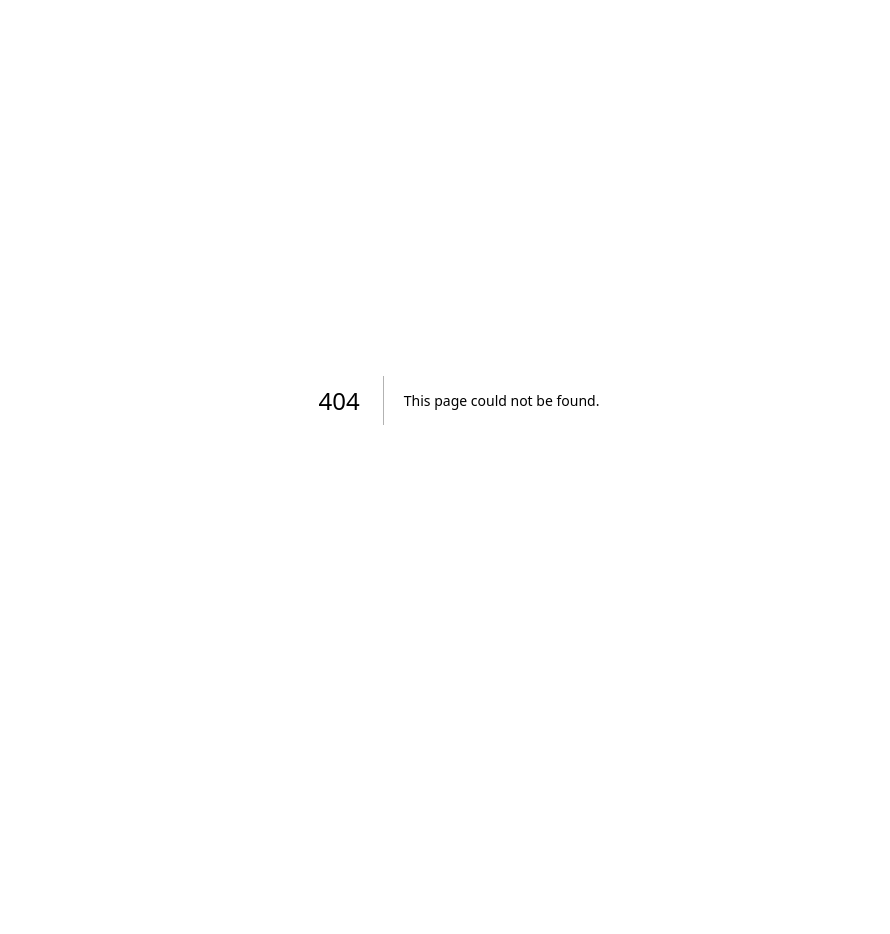
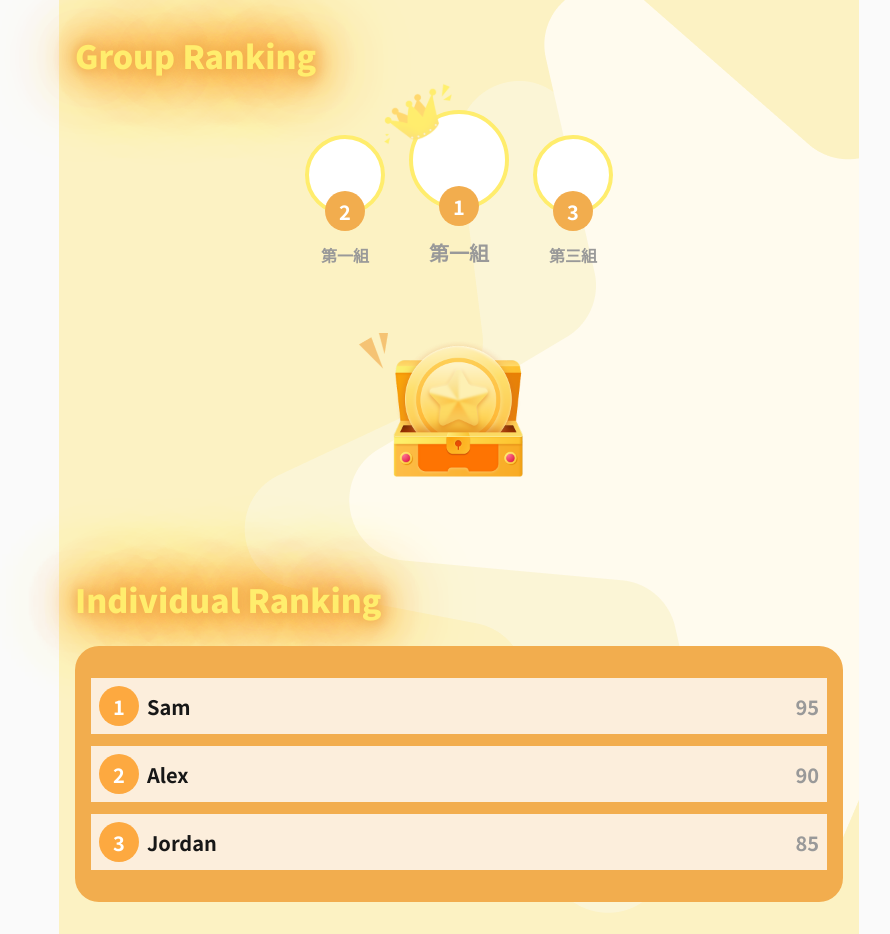
Before and after one commit to Queenie0814/gamified-peer, a Next.js app: page /leaderboard in a window 1280 px wide. Before the commit this address had no page. Shown: the whole page, without its empty margins (181-1071 px from the left). Before the commit the page ends 800 px from the top, so only its background shows below. Built offline with nearby package versions, Linux system fonts and the light colour scheme.

Commit message:
新增排行榜頁面及相關樣式，整合問卷提交功能，並更新依賴項.

```diff
--- a/package.json
+++ b/package.json
@@ -9,12 +9,16 @@
     "lint": "eslint"
   },
   "dependencies": {
+    "add": "^2.0.6",
     "classnames": "^2.5.1",
+    "crypto-js": "^4.2.0",
     "next": "16.0.1",
     "react": "19.2.0",
-    "react-dom": "19.2.0"
+    "react-dom": "19.2.0",
+    "yarn": "^1.22.22"
   },
   "devDependencies": {
+    "@types/crypto-js": "^4.2.2",
     "@types/node": "^20",
     "@types/react": "^19",
     "@types/react-dom": "^19",
--- /dev/null
+++ b/src/app/leaderboard/page.module.scss
@@ -0,0 +1,307 @@
+@import 'https://fonts.googleapis.com/css2?family=Noto+Sans+TC:wght@100..900&display=swap';
+
+.page {
+  --background: #fafafa;
+  --foreground: #fcf2c3;
+
+  --gray: #999999;
+
+  display: flex;
+  min-height: 100vh;
+  align-items: center;
+  justify-content: center;
+  font-family: var(--font-geist-sans);
+  background-color: var(--background);
+
+  > * {
+    font-family: 'Noto Sans TC';
+  }
+}
+
+.main {
+  display: flex;
+  min-height: 100vh;
+  width: 100%;
+  max-width: 800px;
+  flex-direction: column;
+  background-color: var(--foreground);
+  background-image: url('/pattern.png');
+  background-position: right top;
+  background-repeat: no-repeat;
+  padding: 32px 16px;
+}
+
+.title {
+  color: #ffed6d;
+  font-family: 'Noto Sans TC';
+  font-size: 32px;
+  font-style: normal;
+  font-weight: 900;
+  line-height: normal;
+  text-shadow: 0 0 10px #f2ad4e, 0 0 20px #f2ad4e, 0 0 30px #f2ad4e, 0 0 40px #ff9500, 0 0 70px #ff9500,
+    0 0 80px #ff9500, 0 0 100px #ff9500;
+}
+
+.group {
+  margin-top: 32px;
+  display: flex;
+  align-items: flex-end;
+  justify-content: center;
+  column-gap: 24px;
+
+  > .item {
+    display: flex;
+    flex-direction: column;
+    align-items: center;
+
+    &.first {
+      > .avatar {
+        width: 100px;
+        height: 100px;
+
+        &::before {
+          content: '';
+          position: absolute;
+          top: -40px;
+          left: -35px;
+          width: 80px;
+          height: 80px;
+          background-image: url('/crown.svg');
+          background-size: contain;
+          background-repeat: no-repeat;
+          background-position: center;
+        }
+      }
+
+      > span {
+        font-size: 20px;
+      }
+    }
+
+    > .avatar {
+      margin-bottom: 28px;
+      position: relative;
+      width: 80px;
+      height: 80px;
+      border-radius: 50%;
+      background-color: white;
+      border: 4px solid #ffed6d;
+
+      > div {
+        position: absolute;
+        left: 0;
+        right: 0;
+        bottom: -20px;
+        margin: auto;
+        display: flex;
+        align-items: center;
+        justify-content: center;
+        width: 40px;
+        height: 40px;
+        border-radius: 50%;
+        background-color: #f2ad4e;
+        color: white;
+        font-size: 20px;
+        font-weight: 700;
+      }
+    }
+
+    > span {
+      color: var(--gray);
+      font-size: 16px;
+      font-weight: 700;
+    }
+  }
+}
+
+.box {
+  margin: 76px 0;
+  display: flex;
+  align-items: center;
+  justify-content: center;
+
+  > div {
+    position: relative;
+
+    &::before {
+      content: '';
+      position: absolute;
+      top: -10px;
+      left: -30px;
+      width: 40px;
+      height: 40px;
+      background-image: url('/box-pattern.png');
+      background-size: contain;
+      background-repeat: no-repeat;
+      background-position: center;
+      pointer-events: none;
+      animation: twinkle 2s ease-in-out infinite;
+    }
+
+    .image {
+      position: relative;
+      cursor: pointer;
+      animation: float 2s ease-in-out infinite;
+      transition: transform 0.3s ease;
+
+      &:hover {
+        scale: 1.1;
+        animation-play-state: paused;
+      }
+
+      &:active {
+        transform: scale(0.95);
+      }
+    }
+  }
+}
+
+.personal {
+  margin-top: 24px;
+  padding: 32px 16px;
+  display: flex;
+  flex-direction: column;
+  row-gap: 12px;
+  border-radius: 24px;
+  background-color: #f2ad4e;
+
+  > div {
+    padding: 8px;
+    display: flex;
+    align-items: center;
+    justify-content: space-between;
+    background-color: rgba($color: white, $alpha: 0.8);
+
+    > .info {
+      display: flex;
+      align-items: center;
+      column-gap: 8px;
+
+      > .rank {
+        display: flex;
+        align-items: center;
+        justify-content: center;
+        width: 40px;
+        height: 40px;
+        background-color: #fda940;
+        border-radius: 50%;
+        color: white;
+        font-size: 20px;
+        font-weight: 700;
+      }
+
+      > .name {
+        font-size: 20px;
+        font-weight: 700;
+      }
+    }
+
+    > .score {
+      color: var(--gray);
+      font-size: 20px;
+      font-weight: 700;
+    }
+  }
+}
+
+@keyframes float {
+  0%,
+  100% {
+    transform: translateY(0);
+  }
+  50% {
+    transform: translateY(-10px);
+  }
+}
+
+@keyframes twinkle {
+  0%,
+  100% {
+    opacity: 1;
+  }
+  50% {
+    opacity: 0.4;
+  }
+}
+
+.dialogOverlay {
+  position: fixed;
+  top: 0;
+  left: 0;
+  right: 0;
+  bottom: 0;
+  background-color: rgba(0, 0, 0, 0.5);
+  display: flex;
+  align-items: center;
+  justify-content: center;
+  z-index: 1000;
+  animation: fadeIn 0.3s ease;
+}
+
+.dialog {
+  border-radius: 24px;
+  background: #fff;
+  padding: 32px;
+  max-width: 400px;
+  width: 90%;
+  box-shadow: 0 10px 40px rgba(0, 0, 0, 0.2);
+  animation: slideUp 0.3s ease;
+
+  h2 {
+    margin: 0 0 16px 0;
+    color: #f2ad4e;
+    font-family: 'Noto Sans TC';
+    font-size: 28px;
+    font-weight: 900;
+    text-align: center;
+  }
+
+  p {
+    margin: 0 0 24px 0;
+    color: var(--gray);
+    font-size: 16px;
+    text-align: center;
+  }
+
+  button {
+    width: 100%;
+    padding: 12px 24px;
+    border: none;
+    border-radius: 12px;
+    background-color: #f2ad4e;
+    color: white;
+    font-family: 'Noto Sans TC';
+    font-size: 16px;
+    font-weight: 700;
+    cursor: pointer;
+    transition: background-color 0.3s ease;
+
+    &:hover {
+      background-color: #ff9500;
+    }
+
+    &:active {
+      transform: scale(0.98);
+    }
+  }
+}
+
+@keyframes fadeIn {
+  from {
+    opacity: 0;
+  }
+  to {
+    opacity: 1;
+  }
+}
+
+@keyframes slideUp {
+  from {
+    transform: translateY(20px);
+    opacity: 0;
+  }
+  to {
+    transform: translateY(0);
+    opacity: 1;
+  }
+}
--- /dev/null
+++ b/src/app/leaderboard/page.tsx
@@ -0,0 +1,78 @@
+'use client';
+
+import classNames from 'classnames';
+import styles from './page.module.scss';
+import Image from 'next/image';
+import { useState } from 'react';
+
+export default function Home() {
+  const [isDialogOpen, setIsDialogOpen] = useState(false);
+
+  return (
+    <div className={styles.page}>
+      <main className={styles.main}>
+        <h1 className={styles.title}>Group Ranking</h1>
+        <div className={styles.group}>
+          <div className={styles.item}>
+            <div className={styles.avatar}>
+              <div>2</div>
+            </div>
+            <span>第一組</span>
+          </div>
+          <div className={classNames(styles.item, styles.first)}>
+            <div className={styles.avatar}>
+              <div>1</div>
+            </div>
+            <span>第一組</span>
+          </div>
+          <div className={styles.item}>
+            <div className={styles.avatar}>
+              <div>3</div>
+            </div>
+            <span>第三組</span>
+          </div>
+        </div>
+        <div className={styles.box}>
+          <div>
+            <Image
+              className={styles.image}
+              src="/box.png"
+              alt="medal"
+              width={152}
+              height={152}
+              onClick={() => setIsDialogOpen(true)}
+            />
+          </div>
+        </div>
+        <h1 className={styles.title}>Individual Ranking</h1>
+        <div className={styles.personal}>
+          {[
+            { name: 'Sam', score: 95 },
+            { name: 'Alex', score: 90 },
+            { name: 'Jordan', score: 85 },
+          ].map((person, index) => (
+            <div key={person.name} className={classNames(styles.item, index === 0 && styles.first)}>
+              <div className={styles.info}>
+                <div className={styles.rank}>{index + 1}</div>
+                <div className={styles.name}>{person.name}</div>
+              </div>
+              <div className={styles.score}>
+                {person.score}
+              </div>
+            </div>
+          ))}
+        </div>
+      </main>
+
+      {isDialogOpen && (
+        <div className={styles.dialogOverlay} onClick={() => setIsDialogOpen(false)}>
+          <div className={styles.dialog} onClick={(e) => e.stopPropagation()}>
+            <h2>Congratulations!</h2>
+            <p>You opened the treasure box!</p>
+            <button onClick={() => setIsDialogOpen(false)}>Close</button>
+          </div>
+        </div>
+      )}
+    </div>
+  );
+}
```
Also changed, not shown: src/app/page.tsx (+109 -69 lines), 1 other file (tests, documents, lock files or other folders).
